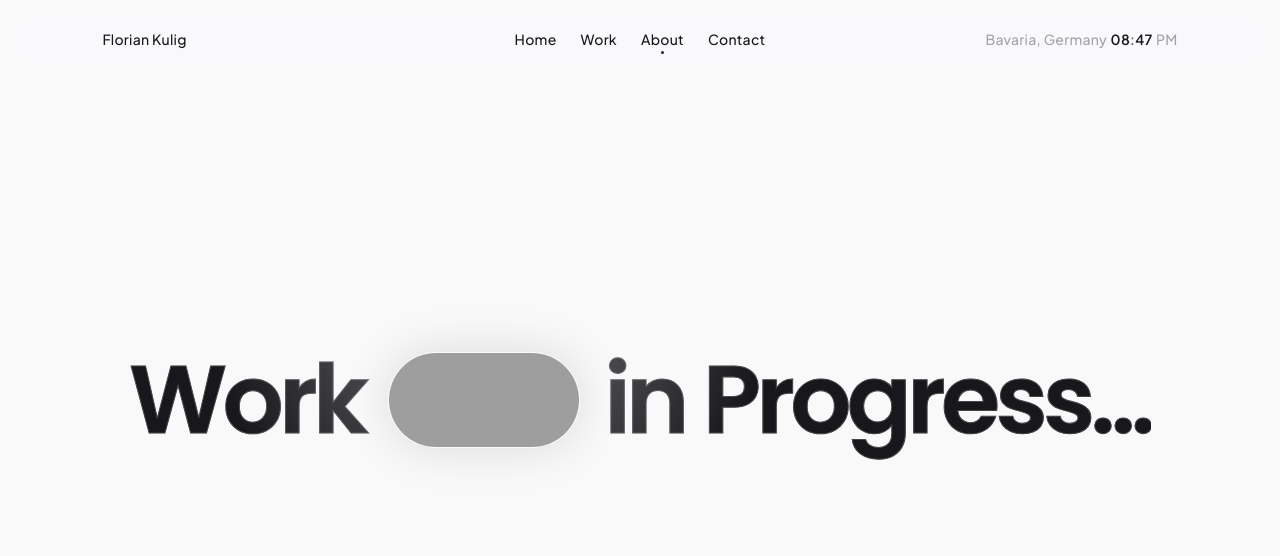
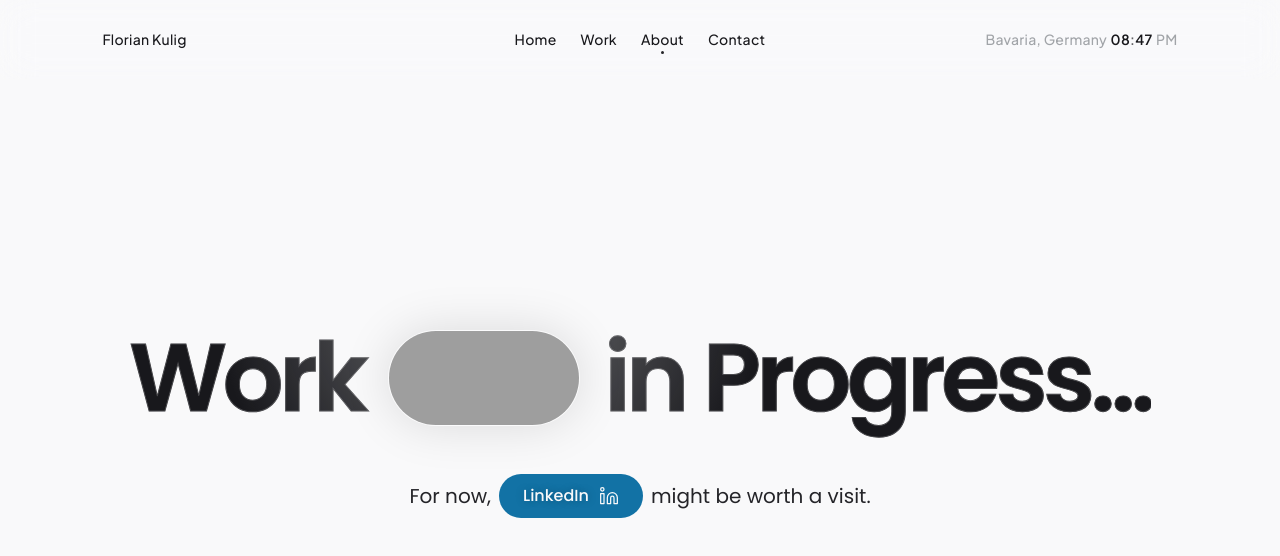
Before and after one commit to floriankulig/portfolio-new, a Next.js app: page /about in a window 1280 px wide. Shown: the top 556 px of the page. Built offline with nearby package versions, Linux system fonts and the light colour scheme; grey boxes are pictures that could not be loaded.

Commit message:
feat: add LinkedIn link button to About page

```diff
--- a/src/pages/about.tsx
+++ b/src/pages/about.tsx
@@ -1,15 +1,21 @@
 import { Curtain } from "components/layout/Curtain";
 import { Header } from "components/layout/header";
+import { LinkButton } from "components/project-detail/LinkButton";
 import { InlineImageBubble } from "components/shared";
 import { rgba } from "polished";
+import { Linkedin } from "react-feather";
 import styled from "styled-components";
+import theme from "styles/theme";
+import { LINKEDIN } from "ts/content";
 
 const StyledAboutPage = styled.section`
   height: 100vh;
   padding-inline: ${({ theme }) => theme.mainColPadding};
   padding-block: 64px;
-  display: grid;
-  place-items: center;
+  display: flex;
+  flex-direction: column;
+  justify-content: center;
+  align-items: center;
 
   h1 {
     font-size: clamp(2rem, 11svw, 6rem);
@@ -32,7 +38,23 @@ const StyledAboutPage = styled.section`
     flex-wrap: wrap;
     gap: 0 0.25em; */
   }
+
+  p {
+    display: flex;
+    align-items: center;
+    justify-content: center;
+    gap: 8px;
+    @media (width < 540px) {
+      flex-direction: column;
+      gap: 4px;
+    }
+    span.text {
+      font-size: clamp(1rem, 4vw, 1.25rem);
+      color: var(--text2);
+    }
+  }
 `;
+const LinkedInIcon = <Linkedin strokeWidth={1.5} />;
 
 const AboutPage = () => {
   return (
@@ -49,6 +71,18 @@ const AboutPage = () => {
           />
           in Progress...
         </h1>
+        <p>
+          <span className="text">For now, </span>
+          <LinkButton
+            link={LINKEDIN}
+            icon={LinkedInIcon}
+            color={"#1272a5"}
+            textColor={theme.bg1}
+          >
+            LinkedIn
+          </LinkButton>{" "}
+          <span className="text">might be worth a visit.</span>
+        </p>
       </StyledAboutPage>
     </>
   );
```
